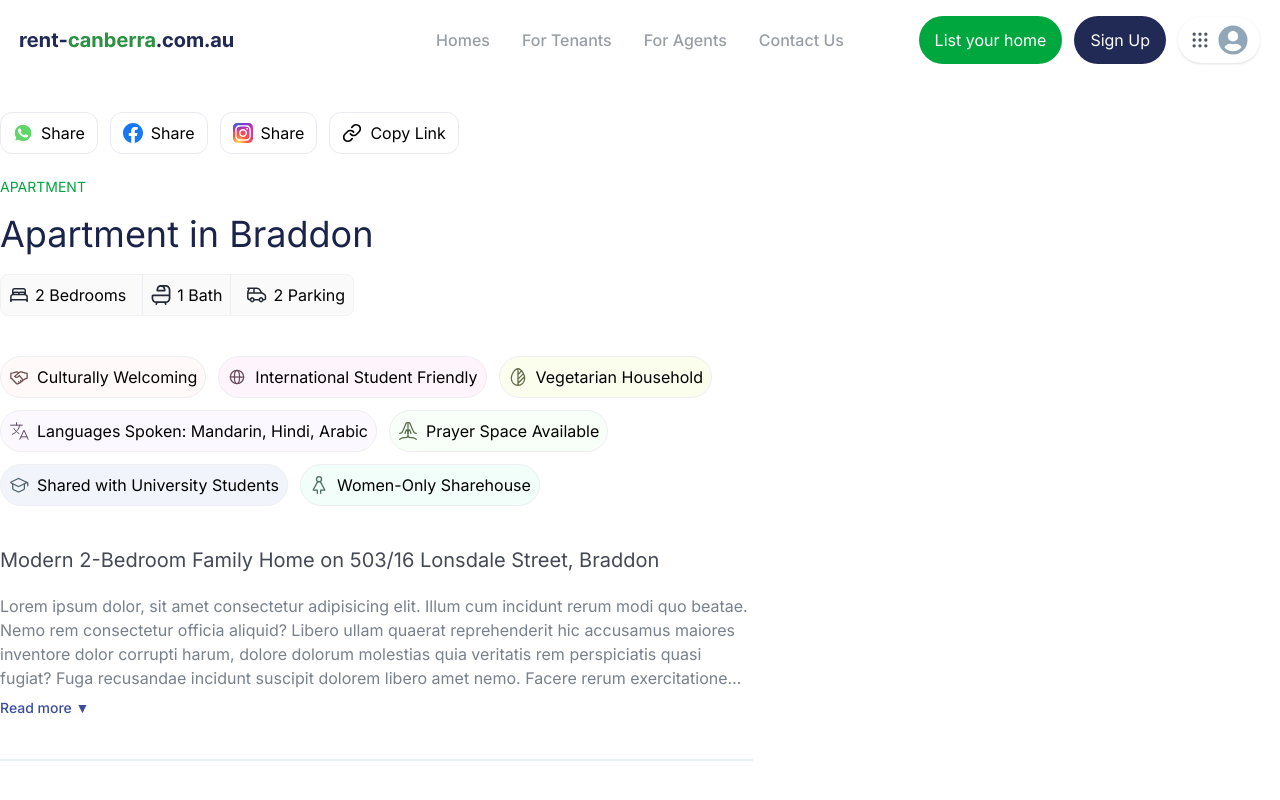
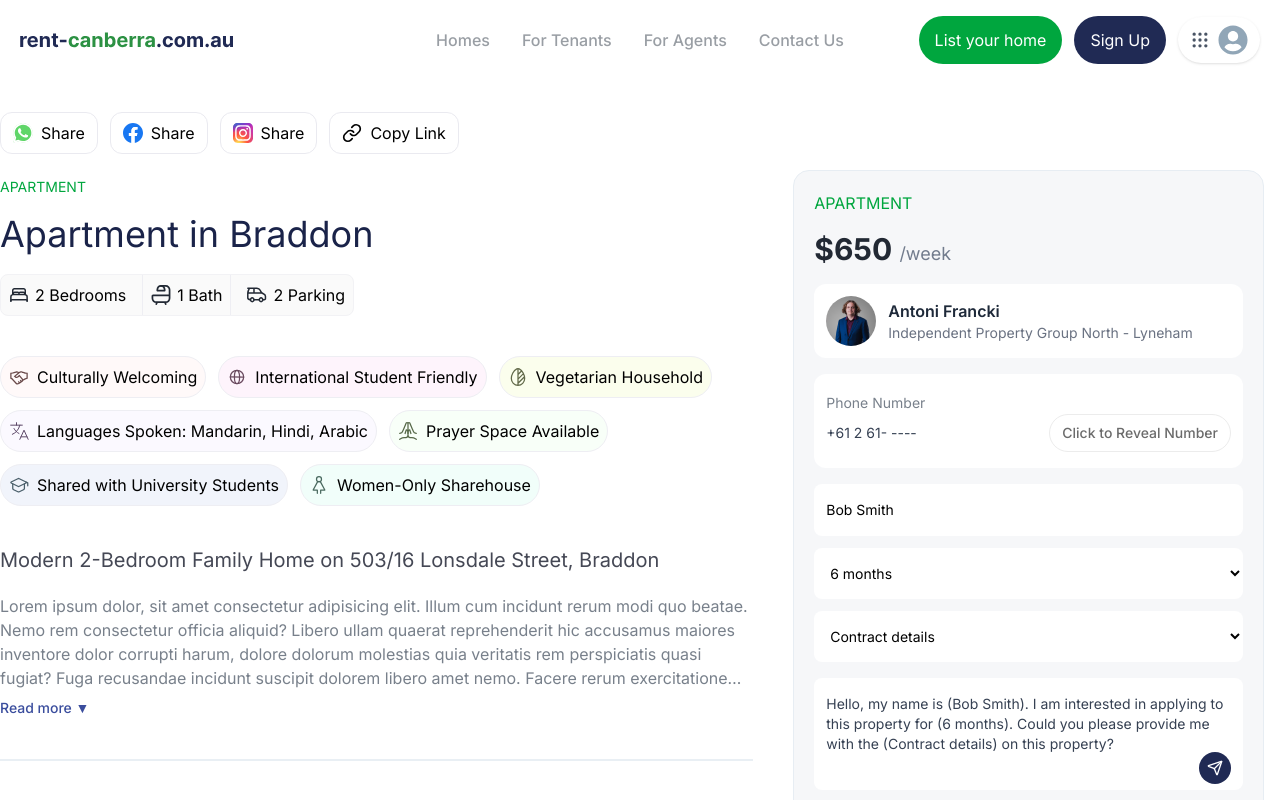
Before and after one commit to mss-souloftware/rc-frontend, a Next.js app: page /properties/503-16-lonsdale-street-braddon-1 in a window 1280 px wide. Shown: the top 800 px of the page. Built offline with nearby package versions, Linux system fonts and the light colour scheme.

Commit message:
single property agent card

```diff
--- a/src/app/properties/[slug]/page.js
+++ b/src/app/properties/[slug]/page.js
@@ -1,4 +1,5 @@
 import PropertyGrid from '@/components/Global/PropertyGrid';
+import AgentContactCard from '@/components/PropertySingle/AgentContactCard';
 import PropertyContent from '@/components/PropertySingle/PropertyContent';
 import PropertyShare from '@/components/PropertySingle/PropertyShare';
 import properties from '@/data/properties.json';
@@ -23,7 +24,9 @@ export default function PropertyPage({ params }) {
                 <div className="w-full md:w-1/4 lg:w-[60%] bg-white py-5">
                     <PropertyContent data={property} />
                 </div>
-                <div className="w-full md:w-3/4 lg:w-[40%] p-4"></div>
+                <div className="w-full md:w-3/4 lg:w-[40%] p-4">
+                    <AgentContactCard />
+                </div>
             </div>
             <div className="my-5">
                 <PropertyGrid
--- /dev/null
+++ b/src/components/PropertySingle/AgentContactCard.jsx
@@ -0,0 +1,133 @@
+"use client";
+import { useState } from "react";
+import { Send } from "lucide-react";
+import Image from "next/image";
+
+export default function AgentContactCard({
+    price = "$650",
+    period = "/week",
+    name = "Antoni Francki",
+    agency = "Independent Property Group North - Lyneham",
+    phone = "+61 2 61- ----",
+    avatar = "/global/profile.jpg",
+}) {
+    const [yourName, setYourName] = useState("Bob Smith");
+    const [months, setMonths] = useState("6 months");
+    const [enquiry, setEnquiry] = useState("Contract details");
+    const [message, setMessage] = useState(
+        `Hello, my name is (Bob Smith). I am interested in applying to this property for (6 months). Could you please provide me with the (Contract details) on this property?`
+    );
+
+    return (
+        <div className="w-full mx-auto border border-[#E7EDF3] rounded-2xl p-5 bg-[#F6F7F9] space-y-4">
+            {/* Price */}
+            <div className="text-green-600 text-md font-normal">APARTMENT</div>
+            <div className="text-3xl font-bold text-[#222934]">
+                {price}{" "}
+                <span className="text-[#727C8D] text-lg font-normal">{period}</span>
+            </div>
+
+            {/* Agent Info */}
+            <div className="flex items-center space-x-3 rounded-xl p-3 bg-white">
+                <Image
+                    src={avatar}
+                    alt={name}
+                    width={50}
+                    height={50}
+                    className="rounded-full object-cover"
+                />
+                <div>
+                    <h3 className="font-semibold text-gray-800">{name}</h3>
+                    <p className="text-sm text-gray-500">{agency}</p>
+                </div>
+            </div>
+
+            {/* Phone */}
+            <div className="rounded-xl px-3 py-4 text-gray-700 bg-white">
+                <span className="text-sm text-[#78808B]">Phone Number</span>
+                <div className="flex justify-between items-center ">
+                    <span className="text-sm">{phone}</span>
+                    <button className="px-3 py-2 rounded-full text-sm text-[#6B6B6B] font-medium border border-[#ECECEC] bg-white">
+                        Click to Reveal Number
+                    </button>
+                </div>
+            </div>
+
+            {/* Inputs */}
+            <div className="space-y-3">
+                {/* Name */}
+                <input
+                    type="text"
+                    value={yourName}
+                    onChange={(e) => {
+                        setYourName(e.target.value);
+                        setMessage(
+                            `Hello, my name is (${e.target.value}). I am interested in applying to this property for (${months}). Could you please provide me with the (${enquiry}) on this property?`
+                        );
+                    }}
+                    className="w-full rounded-lg px-3 py-4 text-sm  outline-none bg-white"
+                    placeholder="Your Name"
+                />
+
+                {/* Months Select */}
+                <select
+                    value={months}
+                    onChange={(e) => {
+                        setMonths(e.target.value);
+                        setMessage(
+                            `Hello, my name is (${yourName}). I am interested in applying to this property for (${e.target.value}). Could you please provide me with the (${enquiry}) on this property?`
+                        );
+                    }}
+                    className="w-full rounded-lg px-3 py-4 text-sm focus:ring-2 focus:ring-green-500 outline-none bg-white"
+                >
+                    <option>3 months</option>
+                    <option>6 months</option>
+                    <option>12 months</option>
+                </select>
+
+                {/* Enquiry Select */}
+                <select
+                    value={enquiry}
+                    onChange={(e) => {
+                        setEnquiry(e.target.value);
+                        setMessage(
+                            `Hello, my name is (${yourName}). I am interested in applying to this property for (${months}). Could you please provide me with the (${e.target.value}) on this property?`
+                        );
+                    }}
+                    className="w-full rounded-lg px-3 py-4 text-sm outline-none bg-white"
+                >
+                    <option>Contract details</option>
+                    <option>Inspection details</option>
+                    <option>Application process</option>
+                </select>
+            </div>
+
+            {/* Message Box */}
+            <div className="relative">
+                <textarea
+                    rows={4}
+                    value={message}
+                    onChange={(e) => setMessage(e.target.value)}
+                    className="w-full rounded-lg px-3 py-4 text-sm text-gray-700 resize-none bg-white"
+                />
+                <button className="absolute bottom-3 right-3 bg-[#202A54] text-white p-2 rounded-full hover:bg-green-600">
+                    <Send size={16} />
+                </button>
+            </div>
+
+            {/* Action Buttons */}
+            <div className="flex space-x-3">
+                <button className="flex-1 text-[#6B6B6B]  px-4 py-3 border border-[#E7E7E7] rounded-full text-sm font-medium bg-white">
+                    Apply Now
+                </button>
+                <button className="flex-1 bg-[#202A54] text-white rounded-full px-4 py-2 text-sm font-medium hover:bg-green-700">
+                    Get in Touch
+                </button>
+            </div>
+
+            <p className="text-md mt-10 text-gray-500">
+                Contact this agent for viewings and purchase!
+            </p>
+        </div>
+    );
+}
```
